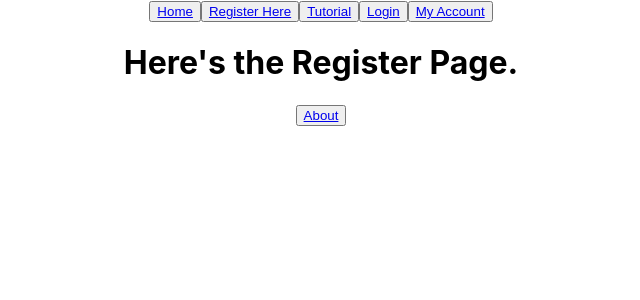
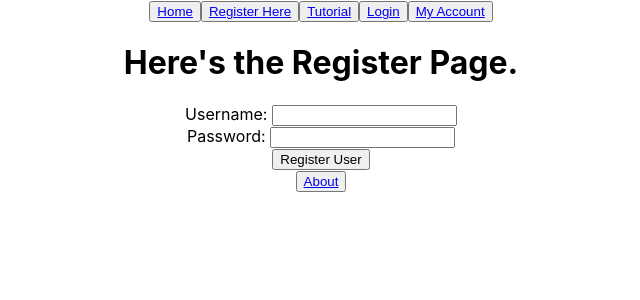
Before and after one commit to nicholasmeade/Rootinez, a React (Create React App) app in the folder rootinez-app/: page /#/login in a window 1280 px wide. Both pictures are taken after a click on the button "Register Here". Shown: the top 300 px of the page, without its empty margins (319-959 px from the left). Built offline with nearby package versions, Linux system fonts and the light colour scheme.

Commit message:
registering a new user works 1. will be adding redirects to userhome page and build out functionality from there

```diff
--- a/rootinez-app/src/App.js
+++ b/rootinez-app/src/App.js
@@ -1,5 +1,6 @@
 import './App.css';
 import {Routes, Route, Link, Navigate} from 'react-router-dom'
+import { useState } from 'react';
 import Home from './Components/Home';
 import HowTo from './Components/HowTo';
 import Register from './Components/Register';
@@ -8,6 +9,16 @@ import About from './Components/About';
 import Login from './Components/Login';
 
 function App() {
+  // useState of token for authentication
+  const [token, setToken] = useState('')
+
+  // setting user's token for authentication to be passed between components
+  const loginToken = (key) => {
+    setToken(key)
+    console.log(token)
+    console.log(key)
+  }
+
   return (
     <div className='App'>
       <header className='header'>
@@ -20,9 +31,9 @@ function App() {
       <main>
         <Routes>
           <Route path='/' element={<Home />} />
-          <Route path='/register' element={<Register />} />
-          <Route path='/login' element={<Login />} />
-          <Route path='/userhome' element={<UserHome />} />
+          <Route path='/register' element={<Register loginToken={loginToken}/>} />
+          <Route path='/login' element={<Login loginToken={loginToken} />} />
+          <Route path='/userhome' element={<UserHome loginToken={loginToken} />} />
           <Route path='/howto' element={<HowTo />} />
           <Route path='/about' element={<About />} />
         </Routes>
--- a/rootinez-app/src/Components/Login.js
+++ b/rootinez-app/src/Components/Login.js
@@ -1,12 +1,15 @@
-import { render } from "@testing-library/react";
 import { useState } from "react";
 import apiUrl from "../apiUrl";
+import {Routes, Route, Link, Navigate} from 'react-router-dom'
+import { useParams } from "react-router";
 
-const Login = () => {
+const Login = (props) => {
     // useState of username field
     const [username, setUsername] = useState('')
     // useState of password field
     const [password, setPassword] = useState('')
+
+    let params = useParams()
 
     // capturing username input to update state of username
     const updateUsername = (event) => {
@@ -28,9 +31,10 @@ const Login = () => {
         })
         .then(response => response.json())
         // data.token is method to grab authentication token
-        .then(data => {console.log(data.token)
-        }).catch(error => console.log(error))
-    }
+        // props used to utilize loginToken function and update state of token
+        .then(data => props.loginToken(data.token))
+        .catch(error => console.log(error))
+        }
 
         return (
             <div>
@@ -43,7 +47,8 @@ const Login = () => {
                     Password: <input type="password" name="password" value={password} onChange={updatePassword} />
                 </label>
                 <br />
-                <button onClick={loginUser}>Login</button>
+                <button onClick={loginUser}><Link className='myaccount-tab' to='/userhome'>Login</Link></button>
+                <p>Don't have an account? Create one <Link className='register-tab' to='/register'>here</Link>.</p>
             </div>
          );
 }
--- a/rootinez-app/src/Components/Register.js
+++ b/rootinez-app/src/Components/Register.js
@@ -1,7 +1,53 @@
-const Register = () => {
+import { useState } from "react";
+import apiUrl from "../apiUrl";
+import { useParams } from "react-router";
+
+const Register = (props) => {
+    // useState of username field
+    const [username, setUsername] = useState('')
+    // useState of password field
+    const [password, setPassword] = useState('')
+
+    let params = useParams()
+
+    // capturing username input to update state of username
+    const updateUsername = (event) => {
+        setUsername(event.target.value)
+    }
+
+    // capturing password input to update state of password
+    const updatePassword = (event) => {
+        setPassword(event.target.value)
+    }
+
+     // creeate a new user & login the user once form is completed
+     const registerUser = () => {
+        // passing in state of username and password to match the backend model
+        // post method to API where a new user can be created
+        fetch(`${apiUrl}users/`, {
+            method: 'POST',
+            headers: {'Content-Type': 'application/json'},
+            body: JSON.stringify({username, password})
+        })
+        .then(response => response.json())
+        // data.token is method to grab authentication token
+        // props used to utilize loginToken function and update state of token
+        .then(data => props.loginToken(data.token))
+        .catch(error => console.log(error))
+    }
+
     return (
         <div>
             <h1>Here's the Register Page.</h1>
+            <label>
+                Username: <input type="text" name="username" value={username} onChange={updateUsername} />
+            </label>
+            <br />
+            <label>
+                Password: <input type="password" name="password" value={password} onChange={updatePassword} />
+            </label>
+            <br />
+            <button onClick={registerUser}>Register User</button>
         </div>
      );
 }
```
